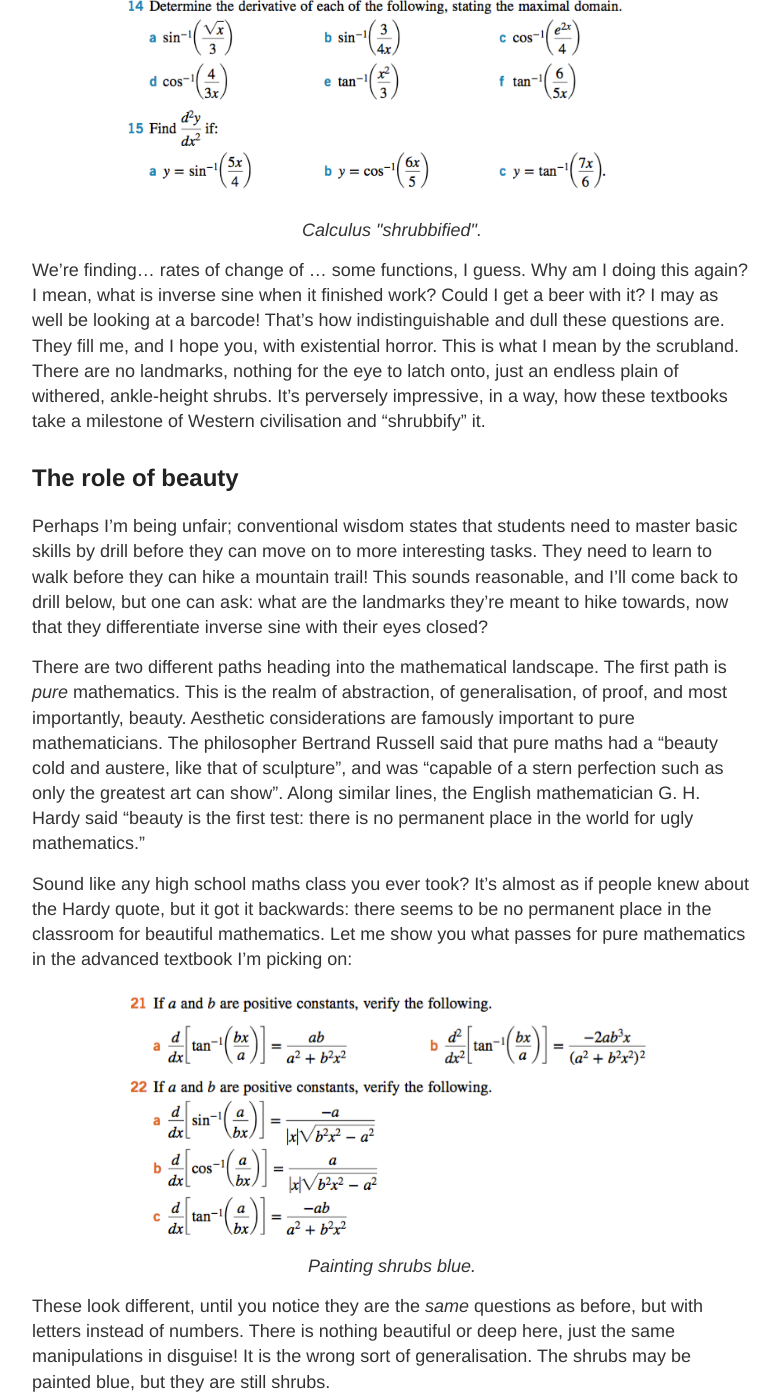
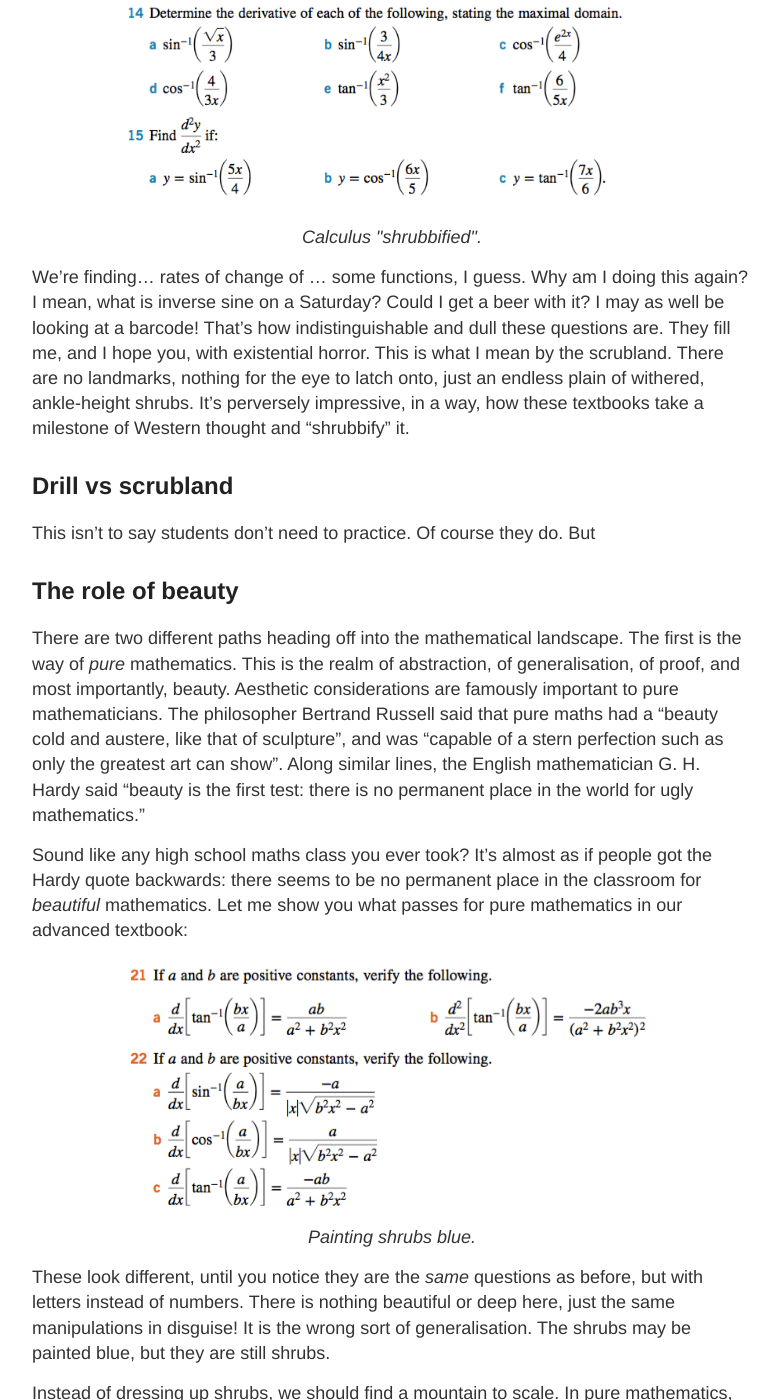
Before and after one commit to hapax/hapax.github.io, a Jekyll site: the page built from assets/teaching.md, in a window 1280 px wide and 1400 px high, scrolled down 2404 px. Shown: the whole window, without its empty margins (248-1028 px from the left). Built offline with Jekyll 4.4.1, drawn with Linux system fonts in a browser that asks for light colours; our own code applies the rules of GitHub Pages for plain Markdown files; formulas are drawn with MathJax 3; a script that is not in the unit is left out; some of the changed text lies outside the part shown.

Commit message:
Update teaching.md

```diff
--- a/assets/teaching.md
+++ b/assets/teaching.md
@@ -76,7 +78,7 @@
 about the act of walking, but rather *using walking* to experience and
 understand the world.
 
-## A snapshot of the scrubland
+#### A snapshot of the scrubland
 
 That's the end of my little preamble, and by now you've probably realised
 that I'm not really talking about hiking. I'm
@@ -118,7 +120,7 @@
 
 We're finding... rates of change of ... some functions, I guess.
 Why am I doing this again?
-I mean, what is inverse sine when it finished work?
+I mean, what is inverse sine on a Saturday?
 Could I get a beer with it?
 I may as well be looking at a barcode!
 That's how indistinguishable and dull these questions are.
@@ -127,21 +129,19 @@
 There are no landmarks, nothing for the eye to latch onto, just an
 endless plain of withered, ankle-height shrubs.
 It's perversely impressive, in a way, how these textbooks take a
-milestone of Western civilisation and "shrubbify" it.
+milestone of Western thought and "shrubbify" it.
+
+## Drill vs scrubland
+
+This isn't to say students don't need to practice.
+Of course they do.
+But
 
 ## The role of beauty
 
-Perhaps I'm being unfair; conventional wisdom states that students
-need to master basic skills by drill before they can move on to more
-interesting tasks.
-They need to learn to walk before they can hike a mountain trail!
-This sounds reasonable, and I'll come back to drill below, but one can
-ask: what are the landmarks they're meant to hike towards, now that
-they differentiate inverse sine with their eyes closed?
-
-There are two different paths heading into the
+There are two different paths heading off into the
 mathematical landscape.
-The first path is *pure* mathematics.
+The first is the way of *pure* mathematics.
 This is the realm of abstraction, of generalisation, of
 proof, and most importantly, beauty.
 Aesthetic considerations are famously important to pure mathematicians.
@@ -153,11 +153,10 @@
 for ugly mathematics."
 
 Sound like any high school maths class you ever took?
-It's almost as if people knew about the Hardy quote, but it got it
-backwards: there seems to be no permanent place in the classroom for
-beautiful mathematics.
-Let me show you what passes for pure mathematics in the advanced
-textbook I'm picking on:
+It's almost as if people got the Hardy quote backwards: there seems to
+be no permanent place in the classroom for *beautiful* mathematics.
+Let me show you what passes for pure mathematics in our advanced
+textbook:
 
 <figure>
     <div style="text-align:center"><img src ="/images/posts/specialist2.png"
@@ -260,13 +259,17 @@
 
 This suggests a visual proof, which students could discover for
 themselves with judicious guidance.
-First of all, some of the blue curve should lie above the purple line, or below the
-purple line, otherwise it *is* the purple line and we are done.
-If it lies below, for instance, move the purple line down until it
-can't go further without touching the blue curve at all.
-If the purple line wasn't tangent to the blue, the blue would cross
-*through* the purple and we could continue moving it down.
-So it has to just touch at that point!
+First of all, it's clear that some of the blue curve should lie above
+the purple line, or below the purple line, otherwise it *is* the
+purple line and we have (infinitely) many points of tangency.
+But let's assume that some of the blue curve lies below the original
+purple line.
+Now, move the purple line down until it can't go further without
+missing the blue curve altogether.
+If the purple line wasn't tangent to the blue at this extreme point,
+the blue would cross *through* the purple and we could continue moving
+it down.
+From our earlier discussion, this means they have to be tangent!
 
 <figure>
     <div style="text-align:center"><img src ="/images/posts/mvt6.png"
@@ -294,15 +297,20 @@
 Another nice feature of our proof is that (combined with root-finding
 methods) it can be turned into an algorithm for finding the point $c$.
 
-## Useful landmarks
+
+## The role of application
 
 A second type of landmark is
 
-## The role of the teacher
+## Fine points
+
+#### The evidence
+
+#### The role of the teacher
 
 Adroit guide
 
-## Do we need scrubland?
+#### Do we need scrubland?
 
 ## The research
 
```
Also changed, not shown: other parts of assets/teaching.md (+13 -4 lines).
